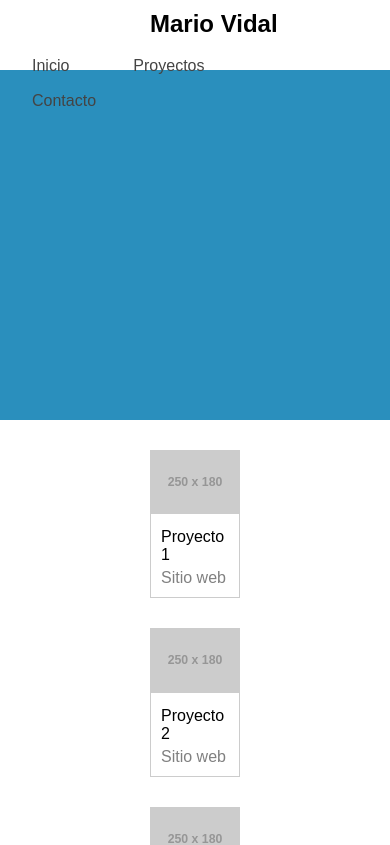
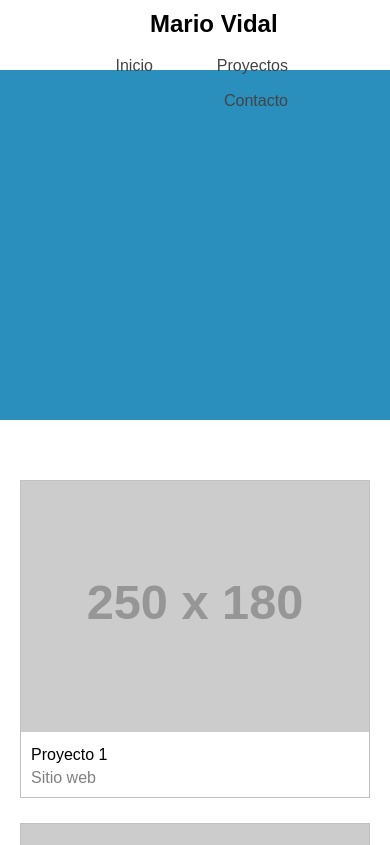
Before and after one commit to Mario-Vidal/portafolio-personal, a Next.js app: page / in a window 390 px wide. Shown: the top 845 px of the page. Built offline with nearby package versions, Linux system fonts and the light colour scheme.

Commit message:
Rejilla de proyectos con CSS Grid

```diff
--- a/components/hero.js
+++ b/components/hero.js
@@ -3,7 +3,9 @@ import styles from '../styles/Home.module.scss'
 export default function Hero() {
     return (
         <div className={styles.hero}>
-
+            <div className={styles.intro}>
+                {/* <h2>Hola Mundo</h2> */}
+            </div>
         </div>
     )
 }
--- a/components/navbar.js
+++ b/components/navbar.js
@@ -7,7 +7,7 @@ export default function Navbar() {
                 <h1>Mario Vidal</h1>
             </div>
 
-            <div className={styles.menu}>
+            <nav className={styles.menu}>
                 <ul>
                     <li>
                         <a href="#">Inicio</a>
@@ -19,7 +19,7 @@ export default function Navbar() {
                         <a href="#">Contacto</a>
                     </li>
                 </ul>
-            </div>
+            </nav>
         </header>
     )
 }
--- a/components/projects.js
+++ b/components/projects.js
@@ -2,6 +2,7 @@ import styles from '../styles/Home.module.scss'
 
 export default function Projects() {
     return (
+        <main className={styles.main}>
             <div className={styles.projects}>
                 <article className={styles.project}>
                     <div className={styles.img}>
@@ -10,7 +11,6 @@ export default function Projects() {
                     <div className={styles.info}>
                         <a href="#">Proyecto 1</a>
                         <p>Sitio web</p>
-                    {/* <button>Ver</button> */}
                     </div>
                 </article>
 
@@ -64,5 +64,6 @@ export default function Projects() {
                     </div>
                 </article>
             </div>
+        </main>
     )
 }
--- a/styles/components/_header.scss
+++ b/styles/components/_header.scss
@@ -18,6 +18,7 @@
 .logo h1 {
     font-family: Arial, Helvetica, sans-serif;
     font-size: 24px;
+    margin-right: auto;
 }
 
 .menu {
@@ -28,10 +29,10 @@
 }
 
 .menu > ul {
-    align-items: center;
     display: flex;
     flex-flow: row wrap;
-    // justify-content: space-between;
+    justify-content: flex-end;
+    align-items: center;
     height: 100%;
     list-style: none;
 }
@@ -42,10 +43,11 @@
     transition: all 300ms;
 }
 
-.menu a:hover {
-    background: #cccccc;
-    color: white;
+.menu a:hover,
+.menu a:focus {
+    color: #0088a9;
 }
+
 
 @media (max-width: 360px) {
 
--- a/styles/components/_projects.scss
+++ b/styles/components/_projects.scss
@@ -1,21 +1,28 @@
-
+.main {
+    display: grid;
+    grid-template-columns: 1fr repeat(12, minmax(auto, 60px)) 1fr;
+    grid-gap: 40px;
+    padding: 60px 0;
+}
 .projects {
-    display: flex;
-    flex-basis: 80%;
-    flex-flow: row wrap;
-    padding-top: 30px;
-    padding-left: 150px;
-    padding-right: 100px;
-    justify-content: space-between;
+    display: grid;
+    grid-column: 2 / span 12;
+    grid-template-columns: repeat(12, minmax(auto, 60px));
+    grid-gap: 40px;
 }
 
 .project {
-    border: 1px solid #cccccc;
-    margin-bottom: 30px;
-    margin-right: 50px;
-    flex-basis: 300px;
-    flex-grow: 1;
-    width: 250px;
+    display: flex;
+    background-color: #ffffff;
+    border: 1px solid #c2c1c1;
+    flex-direction: column;
+    grid-column-end: span 4;
+    cursor: pointer;
+    transition: all 0.3s ease 0s;
+}
+
+.project:hover {
+    transform: translateY(-8px);
 }
 
 .project img {
@@ -52,15 +59,43 @@
     width: 60px;
 }
 
-@media (max-width: 360px) {
+@media (max-width: 1000px) {
+    .project {
+      grid-column-end: span 6;
+    }
+}
 
-    .projects {
-        padding-left: 40px;
-        padding-right: 40px;
+@media (max-width: 700px) {
+    .main {
+        grid-gap: 20px;
     }
 
     .project {
-        margin-right: 0px;
+        grid-column-end: span 12;
     }
+}
 
+@media (max-width: 500px) {
+    .main {
+        grid-template-columns: 10px repeat(6, 1fr) 10px;
+        grid-gap: 10px;
+    }
+    .projects {
+        grid-column: 2 / span 6;
+        grid-template-columns: repeat(6, 1fr);
+        grid-gap: 25px;
+    }
+    .project {
+        grid-column-end: span 6;
+    }
 }
+
+
+@media (max-width: 300px) {
+    .main {
+        grid-gap: 10px;
+    }
+    .projects {
+        grid-gap: 20px;
+    }
+}
```
Lines whose indentation alone changed are shown as unchanged.
